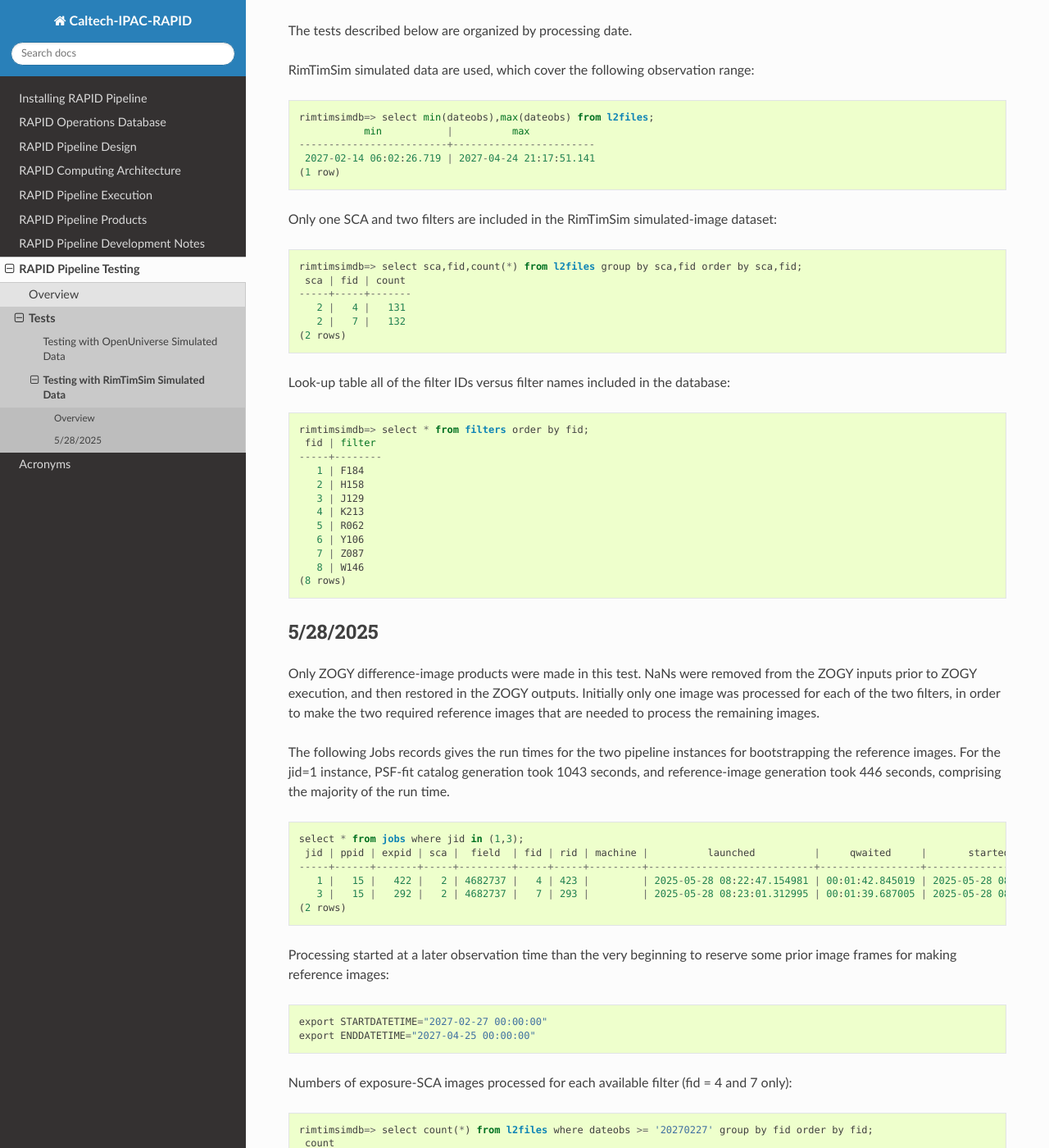
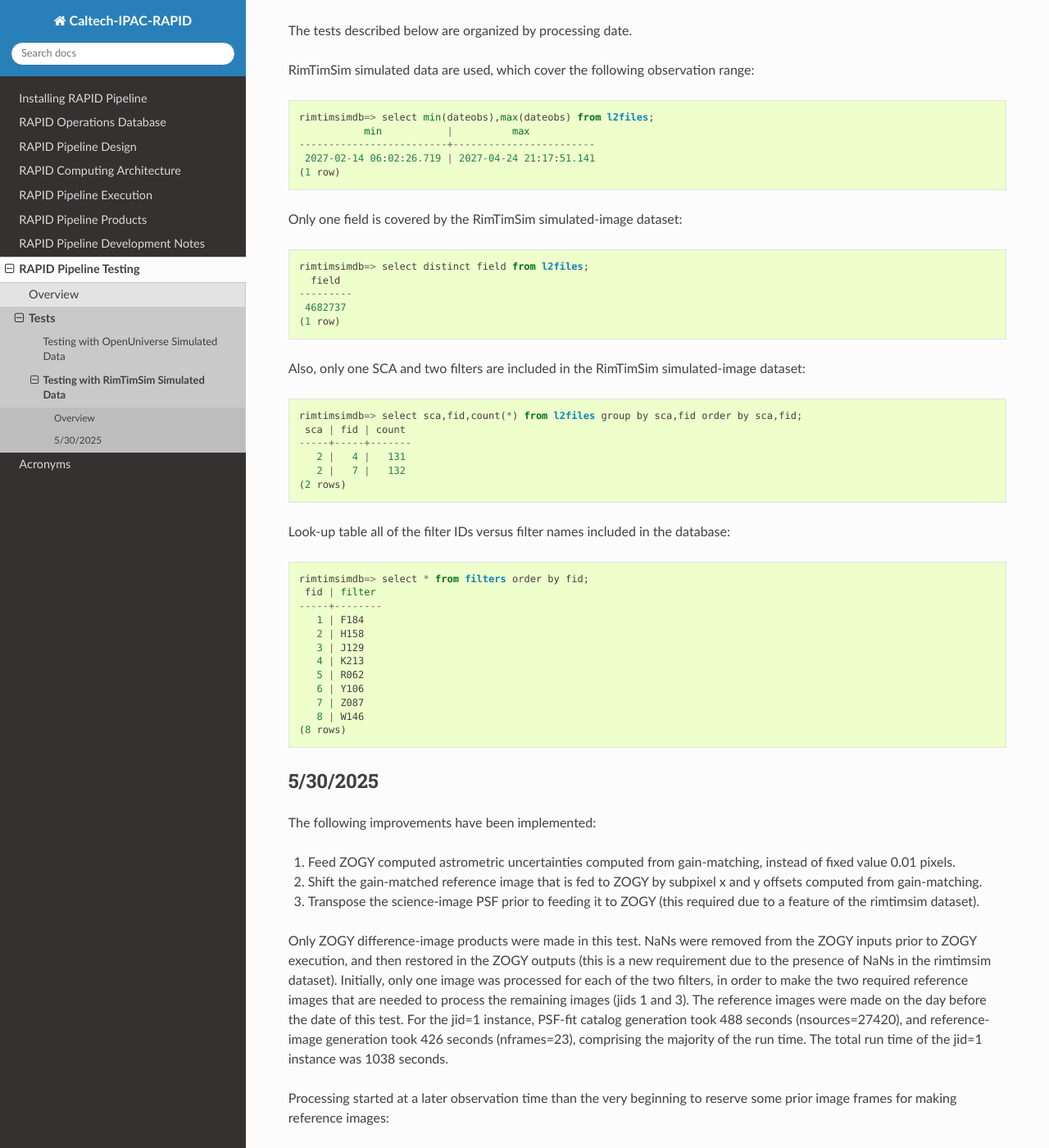
Before and after one commit to Caltech-IPAC/rapid, a Sphinx documentation site: the page built from docs/source/dev/rimtimsim_tests.rst, in a window 1280 px wide and 1400 px high, scrolled down 262 px. Shown: the whole window at 82% size. Built offline with Sphinx 7.4.7 and the Read the Docs theme 3.1.0, drawn with Linux system fonts in a browser that asks for light colours; formulas are drawn with MathJax 3; some of the changed text lies outside the part shown.

Commit message:
Added description of the 5/30/2025 test.

```diff
--- a/docs/source/dev/rimtimsim_tests.rst
+++ b/docs/source/dev/rimtimsim_tests.rst
@@ -18,7 +18,15 @@ RimTimSim simulated data are used, which cover the following observation range::
      2027-02-14 06:02:26.719 | 2027-04-24 21:17:51.141
     (1 row)
 
-Only one SCA and two filters are included in the RimTimSim simulated-image dataset::
+Only one field is covered by the RimTimSim simulated-image dataset::
+
+    rimtimsimdb=> select distinct field from l2files;
+      field
+    ---------
+     4682737
+    (1 row)
+
+Also, only one SCA and two filters are included in the RimTimSim simulated-image dataset::
 
     rimtimsimdb=> select sca,fid,count(*) from l2files group by sca,fid order by sca,fid;
      sca | fid | count
@@ -26,7 +34,6 @@ Only one SCA and two filters are included in the RimTimSim simulated-image datas
        2 |   4 |   131
        2 |   7 |   132
     (2 rows)
-
 
 Look-up table all of the filter IDs versus filter names included in the database:
 
@@ -46,33 +53,28 @@ Look-up table all of the filter IDs versus filter names included in the database
     (8 rows)
 
 
-5/28/2025
+5/30/2025
 ************************************
 
+The following improvements have been implemented:
+
+1. Feed ZOGY computed astrometric uncertainties computed from gain-matching, instead of fixed value 0.01 pixels.
+2. Shift the gain-matched reference image that is fed to ZOGY by subpixel x and y offsets computed from gain-matching.
+3. Transpose the science-image PSF prior to feeding it to ZOGY (this required due to a feature of the rimtimsim dataset).
+
 Only ZOGY difference-image products were made in this test.
-NaNs were removed from the ZOGY inputs prior to ZOGY execution, and then restored in the ZOGY outputs.
-Initially only one image was processed for each of the two filters, in order to make the two required reference images
-that are needed to process the remaining images.
-
-The following Jobs records gives the run times for the two pipeline instances for bootstrapping the reference images.
-For the jid=1 instance, PSF-fit catalog generation took 1043 seconds, and reference-image generation took 446 seconds,
-comprising the majority of the run time.
-
-.. code-block::
-
-    select * from jobs where jid in (1,3);
-     jid | ppid | expid | sca |  field  | fid | rid | machine |          launched          |     qwaited     |       started       |        ended        | elapsed  | exitcode | status | slurm |            awsbatchjobid
-    -----+------+-------+-----+---------+-----+-----+---------+----------------------------+-----------------+---------------------+---------------------+----------+----------+--------+-------+--------------------------------------
-       1 |   15 |   422 |   2 | 4682737 |   4 | 423 |         | 2025-05-28 08:22:47.154981 | 00:01:42.845019 | 2025-05-28 08:24:30 | 2025-05-28 08:51:24 | 00:26:54 |        0 |      1 |       | e2b58b65-84c9-4beb-8a8c-1c429f7fa37b
-       3 |   15 |   292 |   2 | 4682737 |   7 | 293 |         | 2025-05-28 08:23:01.312995 | 00:01:39.687005 | 2025-05-28 08:24:41 | 2025-05-28 08:46:41 | 00:22:00 |        0 |      1 |       | 5f983f49-803e-44e7-80fb-dff097d68a41
-    (2 rows)
-
+NaNs were removed from the ZOGY inputs prior to ZOGY execution, and then restored in the ZOGY outputs (this is a new
+requirement due to the presence of NaNs in the rimtimsim dataset).
+Initially, only one image was processed for each of the two filters, in order to make the two required reference images
+that are needed to process the remaining images (jids 1 and 3).  The reference images were made on the day before the
+date of this test.
+For the jid=1 instance, PSF-fit catalog generation took 488 seconds (nsources=27420), and reference-image generation took 426 seconds (nframes=23),
+comprising the majority of the run time.  The total run time of the jid=1 instance was 1038 seconds.
 
 Processing started at a later observation time than the very beginning to reserve some prior image frames for making reference images::
 
     export STARTDATETIME="2027-02-27 00:00:00"
     export ENDDATETIME="2027-04-25 00:00:00"
-
 
 Numbers of exposure-SCA images processed for each available filter (fid = 4 and 7 only):
 
@@ -84,6 +86,7 @@ Numbers of exposure-SCA images processed for each available filter (fid = 4 and
        108
        107
     (2 rows)
+
 
 Numbers of exposure-SCA images for use in constructing the reference images:
 
@@ -97,23 +100,26 @@ Numbers of exposure-SCA images for use in constructing the reference images:
     (2 rows)
 
 
+Of the 215 jobs executed on 5/30/2025 that did not have to generate a reference image on the fly (because the two
+required reference images were generated on the previous day),
+the minimum elapsed job run time was 387 seconds and the maximum 849 seconds.
+
 Here are metadata about the two reference images, for fid = 4 and 7:
 
 .. code-block::
 
     rimtimsimdb=> select * from refimages where vbest>0;
-
      rfid |  field  |  hp6  |   hp9   | fid | ppid | version | vbest |                                 filename                                 | status |             checksum             |          created           | svid | avid | archivestatus | infobits
     ------+---------+-------+---------+-----+------+---------+-------+--------------------------------------------------------------------------+--------+----------------------------------+----------------------------+------+------+---------------+----------
-      217 | 4682737 | 28823 | 1844720 |   4 |   15 |     109 |     1 | s3://rapid-product-files/20250528/jid1/awaicgen_output_mosaic_image.fits |      1 | e5609ad6307f7c6ac35729501d8aff6e | 2025-05-28 09:03:48.450075 |    1 |      |             0 |        0
-      218 | 4682737 | 28823 | 1844720 |   7 |   15 |     108 |     1 | s3://rapid-product-files/20250528/jid3/awaicgen_output_mosaic_image.fits |      1 | f48bbdfe9314e0756e83eb97a1cd9c7d | 2025-05-28 09:03:49.889292 |    1 |      |             0 |        0
+      219 | 4682737 | 28823 | 1844720 |   4 |   15 |     110 |     1 | s3://rapid-product-files/20250529/jid1/awaicgen_output_mosaic_image.fits |      1 | 8c234333894d25bb4a4a1305d143d618 | 2025-05-29 07:58:33.624864 |    1 |      |             0 |        0
+      220 | 4682737 | 28823 | 1844720 |   7 |   15 |     109 |     1 | s3://rapid-product-files/20250529/jid3/awaicgen_output_mosaic_image.fits |      1 | 5bba26bc6ac244c5ebc8d9ab3cb0dccc | 2025-05-29 07:58:35.057414 |    1 |      |             0 |        0
     (2 rows)
 
 .. code-block::
 
     rimtimsimdb=> select * from refimmeta where rfid in (select rfid from refimages where vbest>0);
-     rfid |  field  |  hp6  |   hp9   | fid | nframes |     mjdobsmin     |     mjdobsmax     | npixsat | npixnan  |   clmean   |  clstddev   | clnoutliers |  gmedian   | datascale  |    gmin     |   gmax    | cov5percent | medncov |  medpixunc  | fwhmmedpix | fwhmminpix | fwhmmaxpix | nsexcatsources
-    ------+---------+-------+---------+-----+---------+-------------------+-------------------+---------+----------+------------+-------------+-------------+------------+------------+-------------+-----------+-------------+---------+-------------+------------+------------+------------+----------------
-      217 | 4682737 | 28823 | 1844720 |   4 |      23 | 61450.51327337697 | 61462.55675993627 |       0 | 33052571 | 0.28307146 |  0.10786036 |     1520878 | 0.26280764 | 0.14043844 |  0.09176843 |  313.1495 |    32.51655 |       0 | 0.032161918 |       6.22 |       2.45 |     159.01 |          40276
-      218 | 4682737 | 28823 | 1844720 |   7 |      25 | 61450.25169813307 | 61462.81866137544 |       0 | 33043704 | 0.15944998 | 0.102196425 |     1438074 | 0.13417932 | 0.13140243 | 0.020625079 | 305.82645 |   32.521763 |       0 | 0.021889236 |       6.09 |       2.75 |     253.22 |          56478
+     rfid |  field  |  hp6  |   hp9   | fid | nframes |     mjdobsmin     |     mjdobsmax     | npixsat | npixnan  |   clmean   |  clstddev   | clnoutliers |  gmedian   |  datascale  |    gmin    |   gmax    | cov5percent | medncov |  medpixunc  | fwhmmedpix | fwhmminpix | fwhmmaxpix | nsexcatsources
+    ------+---------+-------+---------+-----+---------+-------------------+-------------------+---------+----------+------------+-------------+-------------+------------+-------------+------------+-----------+-------------+---------+-------------+------------+------------+------------+----------------
+      219 | 4682737 | 28823 | 1844720 |   4 |      23 | 61450.51327337697 | 61462.55675993627 |       0 | 33052859 |   0.273195 | 0.107858755 |     1496560 |  0.2515229 |  0.13983491 | 0.09267347 | 315.44882 |    32.51499 |       0 |  0.03142484 |       3.44 |      -0.02 |      209.4 |          61980
+      220 | 4682737 | 28823 | 1844720 |   7 |      25 | 61450.25169813307 | 61462.81866137544 |       0 | 33043712 | 0.13141742 |  0.08563688 |     1585559 | 0.10927002 | 0.115269825 | 0.01366262 | 307.28656 |    32.52147 |       0 | 0.019715047 |       2.46 |      -1.21 |     180.55 |         104036
     (2 rows)
```
